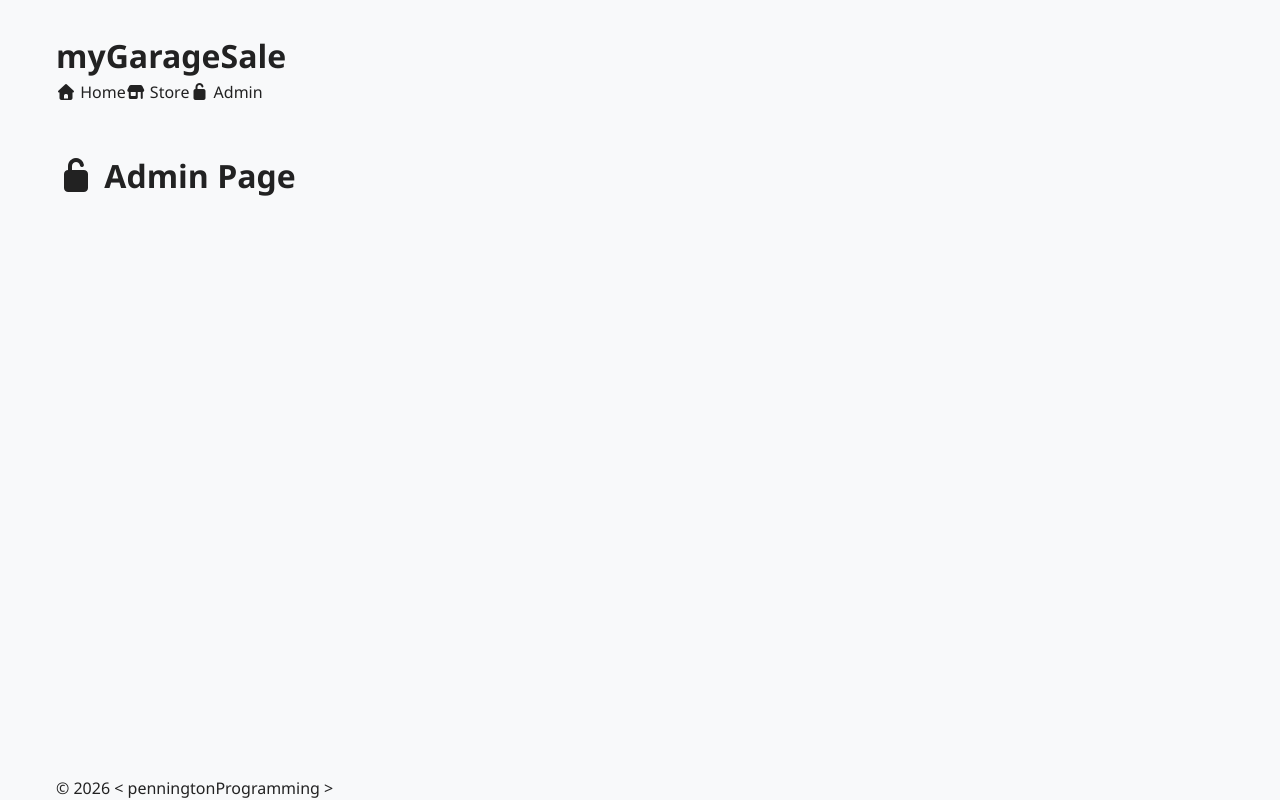
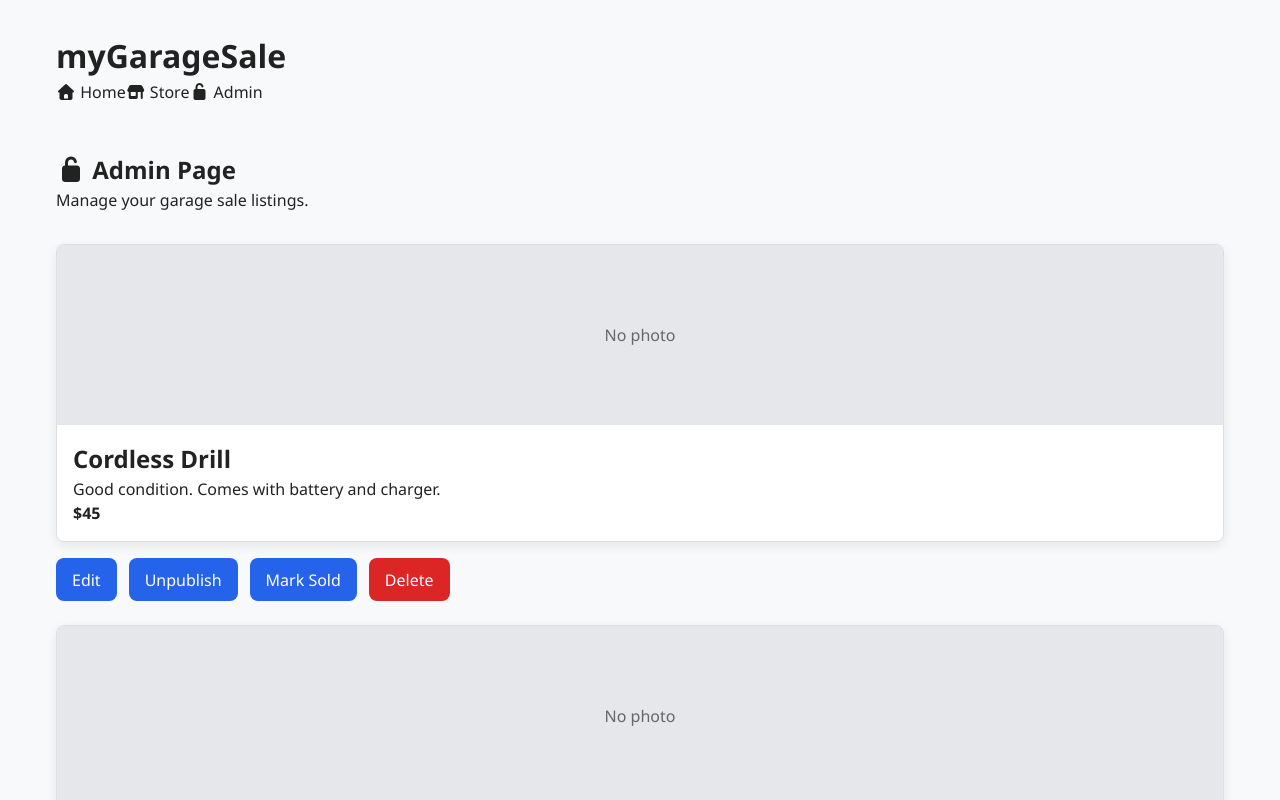
Before and after one commit to egpennington/myGarageSale, a React (Vite) app: page /admin in a window 1280 px wide. Shown: the top 800 px of the page. Built offline with nearby package versions, Linux system fonts and the light colour scheme.

Commit message:
render test sample and display on admin page

```diff
--- a/src/index.css
+++ b/src/index.css
@@ -115,6 +115,7 @@ select {
     padding: 1rem;
 }
 
+/* Grid card */
 .item-grid {
   display: grid;
   grid-template-columns: repeat(auto-fit, minmax(250px, 1fr));
@@ -165,3 +166,29 @@ main {
 footer {
     padding: 1rem 0;
 }
+
+/* Admin page */
+.admin-list {
+  display: grid;
+  gap: 1.5rem;
+  margin-top: 2rem;
+}
+
+.admin-item {
+  display: grid;
+  gap: 1rem;
+}
+
+.admin-actions {
+  display: flex;
+  flex-wrap: wrap;
+  gap: 0.75rem;
+}
+
+.danger-button {
+  background: #dc2626;
+}
+
+.danger-button:hover {
+  background: #b91c1c;
+}
--- a/src/pages/Admin.jsx
+++ b/src/pages/Admin.jsx
@@ -1,5 +1,30 @@
+import sampleItems from '../data/sampleItems'
+import ItemCard from '../components/ItemCard'
+
 function Admin() {
-    return <h1><i class="fa-solid fa-unlock"></i> Admin Page</h1>
+  return (
+    <section>
+      <h1><i className="fa-solid fa-unlock"></i> Admin Page</h1>
+      <p>Manage your garage sale listings.</p>
+
+      <div className="admin-list">
+        {sampleItems.map((item) => (
+          <div className="admin-item" key={item.id}>
+            <ItemCard item={item} />
+
+            <div className="admin-actions">
+              <button>Edit</button>
+              <button>
+                {item.status === 'published' ? 'Unpublish' : 'Publish'}
+              </button>
+              <button>Mark Sold</button>
+              <button className="danger-button">Delete</button>
+            </div>
+          </div>
+        ))}
+      </div>
+    </section>
+  )
 }
 
-export default Admin;
+export default Admin
--- a/src/pages/Store.jsx
+++ b/src/pages/Store.jsx
@@ -1,4 +1,4 @@
-import sampleItems from '../data/starterItems'
+import sampleItems from '../data/sampleItems'
 import ItemCard from '../components/ItemCard'
 
 function Store() {
```
Also changed, not shown: src/data/sampleItems.js (renamed from src/data/starterItems.js).
